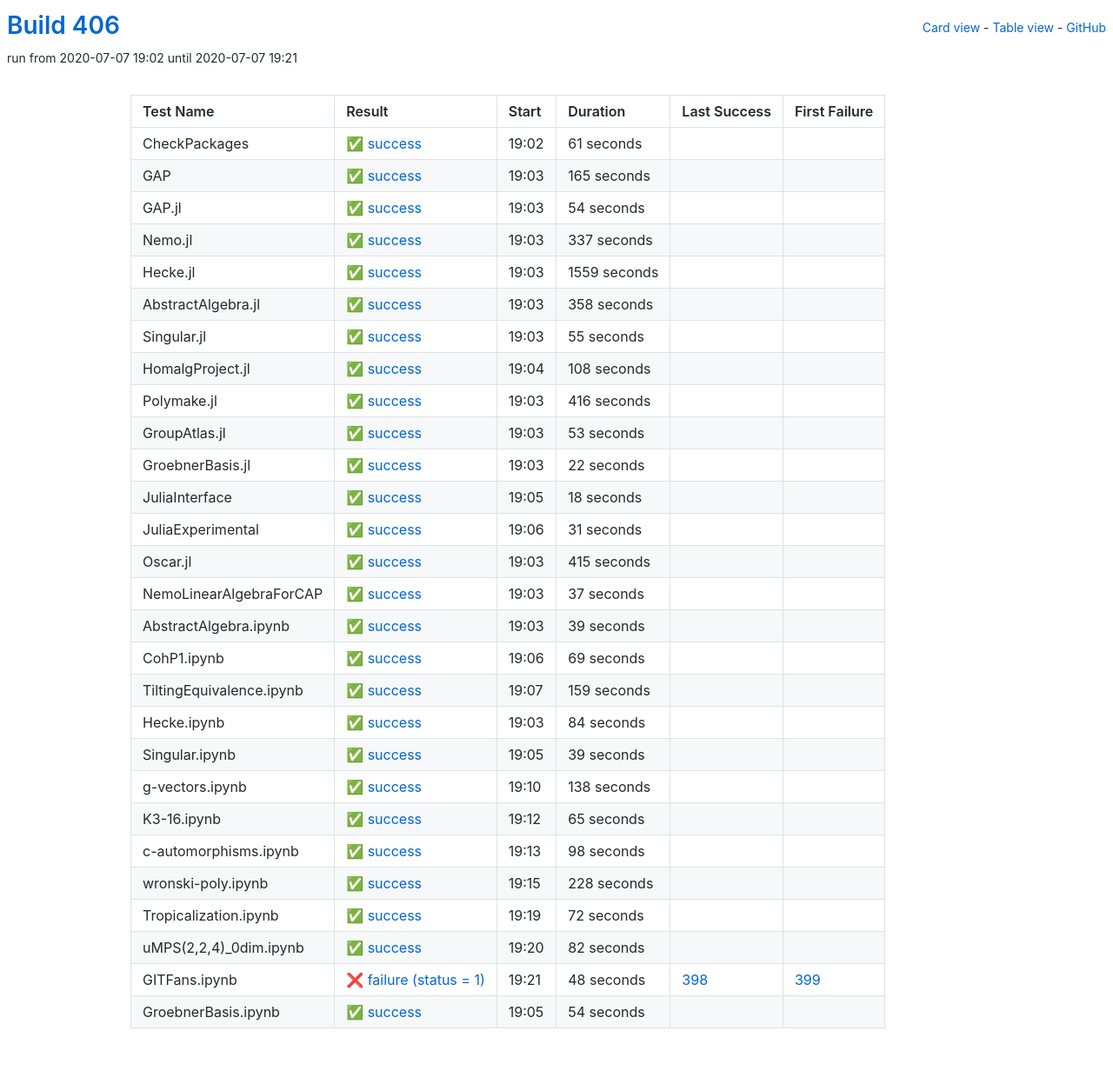
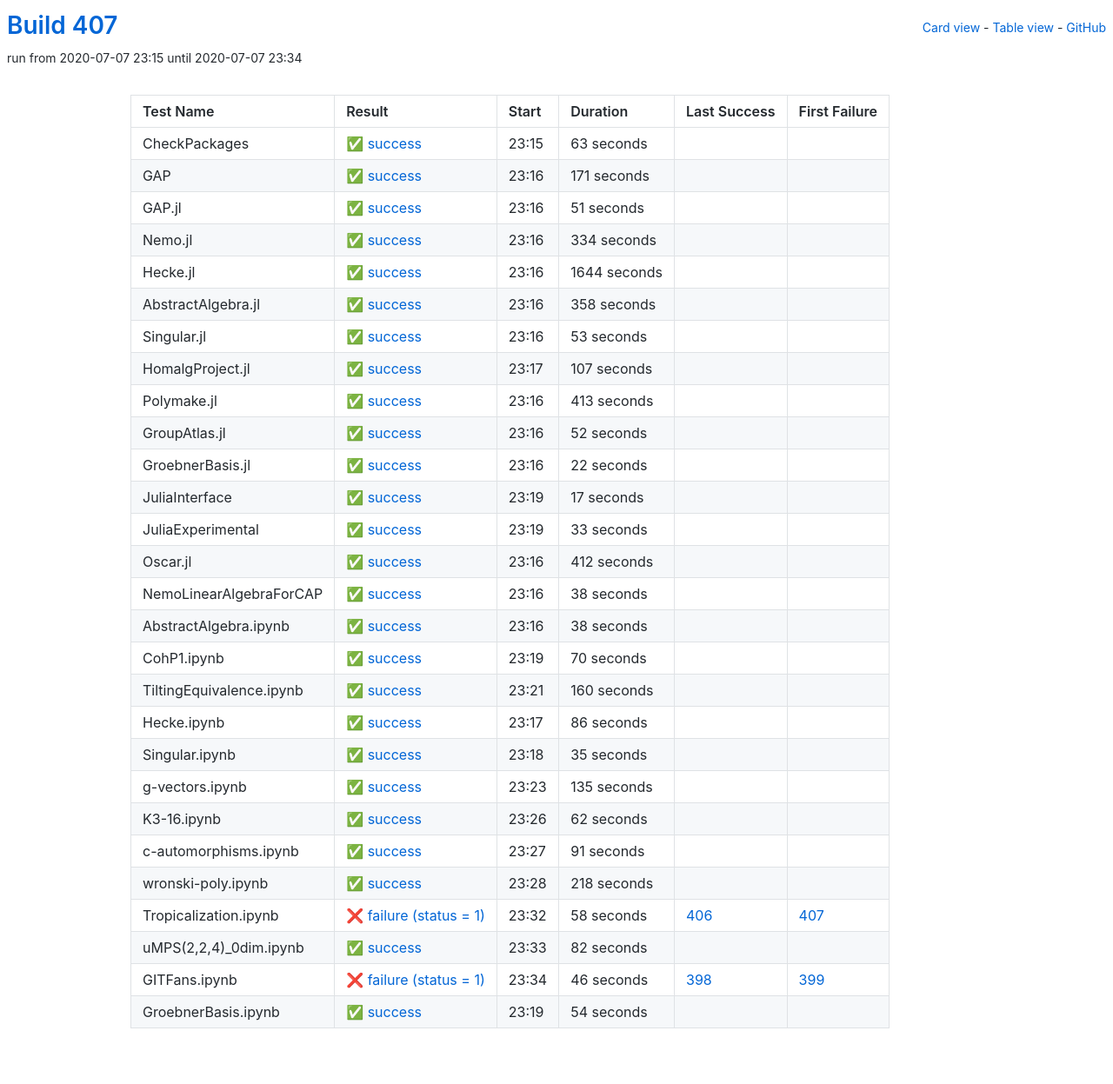
Before and after one commit to oscar-system/oscar-ci-status-stable, a Jekyll site: the page built from table.html, in a window 1280 px wide. Shown: the whole page at 87% size. Built offline with Jekyll 4.4.1, drawn with Linux system fonts in a browser that asks for light colours.

Commit message:
Build #407

```diff
--- a/_data/ci.yml
+++ b/_data/ci.yml
@@ -1,6 +1,6 @@
 ---
-build: 406
-build_url: https://oscarci.mathematik.uni-kl.de/job/oscar-stable/406/
+build: 407
+build_url: https://oscarci.mathematik.uni-kl.de/job/oscar-stable/407/
 job: oscar-stable
 organization: oscar-system
 repo: oscar-ci-status-stable
@@ -8,68 +8,68 @@ repourl: https://github.com/oscar-system/oscar-ci-status-stable
 tests:
 - name: CheckPackages
   id: checkpackages
-  log: https://oscarci.mathematik.uni-kl.de/job/oscar-stable/406/artifact/logs/build-406/CheckPackages.log
-  start: 2020-07-07 19:02
+  log: https://oscarci.mathematik.uni-kl.de/job/oscar-stable/407/artifact/logs/build-407/CheckPackages.log
+  start: 2020-07-07 23:15
   success: true
   exitcode: 0
   status: success
-  duration: 61
+  duration: 63
   last_success: false
   last_success_url:
   first_failure: false
   first_failure_url:
 - name: GAP
   id: gap
-  log: https://oscarci.mathematik.uni-kl.de/job/oscar-stable/406/artifact/logs/build-406/GAP.log
-  start: 2020-07-07 19:03
+  log: https://oscarci.mathematik.uni-kl.de/job/oscar-stable/407/artifact/logs/build-407/GAP.log
+  start: 2020-07-07 23:16
   success: true
   exitcode: 0
   status: success
-  duration: 165
+  duration: 171
   last_success: false
   last_success_url:
   first_failure: false
   first_failure_url:
 - name: GAP.jl
   id: gap-jl
-  log: https://oscarci.mathematik.uni-kl.de/job/oscar-stable/406/artifact/logs/build-406/GAP.jl.log
-  start: 2020-07-07 19:03
+  log: https://oscarci.mathematik.uni-kl.de/job/oscar-stable/407/artifact/logs/build-407/GAP.jl.log
+  start: 2020-07-07 23:16
   success: true
   exitcode: 0
   status: success
-  duration: 54
+  duration: 51
   last_success: false
   last_success_url:
   first_failure: false
   first_failure_url:
 - name: Nemo.jl
   id: nemo-jl
-  log: https://oscarci.mathematik.uni-kl.de/job/oscar-stable/406/artifact/logs/build-406/Nemo.jl.log
-  start: 2020-07-07 19:03
+  log: https://oscarci.mathematik.uni-kl.de/job/oscar-stable/407/artifact/logs/build-407/Nemo.jl.log
+  start: 2020-07-07 23:16
   success: true
   exitcode: 0
   status: success
-  duration: 337
+  duration: 334
   last_success: false
   last_success_url:
   first_failure: false
   first_failure_url:
 - name: Hecke.jl
   id: hecke-jl
-  log: https://oscarci.mathematik.uni-kl.de/job/oscar-stable/406/artifact/logs/build-406/Hecke.jl.log
-  start: 2020-07-07 19:03
+  log: https://oscarci.mathematik.uni-kl.de/job/oscar-stable/407/artifact/logs/build-407/Hecke.jl.log
+  start: 2020-07-07 23:16
   success: true
   exitcode: 0
   status: success
-  duration: 1559
+  duration: 1644
   last_success: false
   last_success_url:
   first_failure: false
   first_failure_url:
 - name: AbstractAlgebra.jl
   id: abstractalgebra-jl
-  log: https://oscarci.mathematik.uni-kl.de/job/oscar-stable/406/artifact/logs/build-406/AbstractAlgebra.jl.log
-  start: 2020-07-07 19:03
+  log: https://oscarci.mathematik.uni-kl.de/job/oscar-stable/407/artifact/logs/build-407/AbstractAlgebra.jl.log
+  start: 2020-07-07 23:16
   success: true
   exitcode: 0
   status: success
@@ -80,44 +80,8 @@ tests:
   first_failure_url:
 - name: Singular.jl
   id: singular-jl
-  log: https://oscarci.mathematik.uni-kl.de/job/oscar-stable/406/artifact/logs/build-406/Singular.jl.log
-  start: 2020-07-07 19:03
-  success: true
-  exitcode: 0
-  status: success
-  duration: 55
-  last_success: false
-  last_success_url:
-  first_failure: false
-  first_failure_url:
-- name: HomalgProject.jl
-  id: homalgproject-jl
-  log: https://oscarci.mathematik.uni-kl.de/job/oscar-stable/406/artifact/logs/build-406/HomalgProject.jl.log
-  start: 2020-07-07 19:04
-  success: true
-  exitcode: 0
-  status: success
-  duration: 108
-  last_success: false
-  last_success_url:
-  first_failure: false
-  first_failure_url:
-- name: Polymake.jl
-  id: polymake-jl
-  log: https://oscarci.mathematik.uni-kl.de/job/oscar-stable/406/artifact/logs/build-406/Polymake.jl.log
-  start: 2020-07-07 19:03
-  success: true
-  exitcode: 0
-  status: success
-  duration: 416
-  last_success: false
-  last_success_url:
-  first_failure: false
-  first_failure_url:
-- name: GroupAtlas.jl
-  id: groupatlas-jl
-  log: https://oscarci.mathematik.uni-kl.de/job/oscar-stable/406/artifact/logs/build-406/GroupAtlas.jl.log
-  start: 2020-07-07 19:03
+  log: https://oscarci.mathematik.uni-kl.de/job/oscar-stable/407/artifact/logs/build-407/Singular.jl.log
+  start: 2020-07-07 23:16
   success: true
   exitcode: 0
   status: success
@@ -126,10 +90,46 @@ tests:
   last_success_url:
   first_failure: false
   first_failure_url:
+- name: HomalgProject.jl
+  id: homalgproject-jl
+  log: https://oscarci.mathematik.uni-kl.de/job/oscar-stable/407/artifact/logs/build-407/HomalgProject.jl.log
+  start: 2020-07-07 23:17
+  success: true
+  exitcode: 0
+  status: success
+  duration: 107
+  last_success: false
+  last_success_url:
+  first_failure: false
+  first_failure_url:
+- name: Polymake.jl
+  id: polymake-jl
+  log: https://oscarci.mathematik.uni-kl.de/job/oscar-stable/407/artifact/logs/build-407/Polymake.jl.log
+  start: 2020-07-07 23:16
+  success: true
+  exitcode: 0
+  status: success
+  duration: 413
+  last_success: false
+  last_success_url:
+  first_failure: false
+  first_failure_url:
+- name: GroupAtlas.jl
+  id: groupatlas-jl
+  log: https://oscarci.mathematik.uni-kl.de/job/oscar-stable/407/artifact/logs/build-407/GroupAtlas.jl.log
+  start: 2020-07-07 23:16
+  success: true
+  exitcode: 0
+  status: success
+  duration: 52
+  last_success: false
+  last_success_url:
+  first_failure: false
+  first_failure_url:
 - name: GroebnerBasis.jl
   id: groebnerbasis-jl
-  log: https://oscarci.mathematik.uni-kl.de/job/oscar-stable/406/artifact/logs/build-406/GroebnerBasis.jl.log
-  start: 2020-07-07 19:03
+  log: https://oscarci.mathematik.uni-kl.de/job/oscar-stable/407/artifact/logs/build-407/GroebnerBasis.jl.log
+  start: 2020-07-07 23:16
   success: true
   exitcode: 0
   status: success
@@ -140,176 +140,176 @@ tests:
   first_failure_url:
 - name: JuliaInterface
   id: juliainterface
-  log: https://oscarci.mathematik.uni-kl.de/job/oscar-stable/406/artifact/logs/build-406/JuliaInterface.log
-  start: 2020-07-07 19:05
+  log: https://oscarci.mathematik.uni-kl.de/job/oscar-stable/407/artifact/logs/build-407/JuliaInterface.log
+  start: 2020-07-07 23:19
   success: true
   exitcode: 0
   status: success
-  duration: 18
+  duration: 17
   last_success: false
   last_success_url:
   first_failure: false
   first_failure_url:
 - name: JuliaExperimental
   id: juliaexperimental
-  log: https://oscarci.mathematik.uni-kl.de/job/oscar-stable/406/artifact/logs/build-406/JuliaExperimental.log
-  start: 2020-07-07 19:06
+  log: https://oscarci.mathematik.uni-kl.de/job/oscar-stable/407/artifact/logs/build-407/JuliaExperimental.log
+  start: 2020-07-07 23:19
   success: true
   exitcode: 0
   status: success
-  duration: 31
+  duration: 33
   last_success: false
   last_success_url:
   first_failure: false
   first_failure_url:
 - name: Oscar.jl
   id: oscar-jl
-  log: https://oscarci.mathematik.uni-kl.de/job/oscar-stable/406/artifact/logs/build-406/Oscar.jl.log
-  start: 2020-07-07 19:03
+  log: https://oscarci.mathematik.uni-kl.de/job/oscar-stable/407/artifact/logs/build-407/Oscar.jl.log
+  start: 2020-07-07 23:16
   success: true
   exitcode: 0
   status: success
-  duration: 415
+  duration: 412
   last_success: false
   last_success_url:
   first_failure: false
   first_failure_url:
 - name: NemoLinearAlgebraForCAP
   id: nemolinearalgebraforcap
-  log: https://oscarci.mathematik.uni-kl.de/job/oscar-stable/406/artifact/logs/build-406/NemoLinearAlgebraForCAP.log
-  start: 2020-07-07 19:03
+  log: https://oscarci.mathematik.uni-kl.de/job/oscar-stable/407/artifact/logs/build-407/NemoLinearAlgebraForCAP.log
+  start: 2020-07-07 23:16
   success: true
   exitcode: 0
   status: success
-  duration: 37
+  duration: 38
   last_success: false
   last_success_url:
   first_failure: false
   first_failure_url:
 - name: AbstractAlgebra.ipynb
   id: abstractalgebra-ipynb
-  log: https://oscarci.mathematik.uni-kl.de/job/oscar-stable/406/artifact/logs/build-406/AbstractAlgebra.ipynb.log
-  start: 2020-07-07 19:03
+  log: https://oscarci.mathematik.uni-kl.de/job/oscar-stable/407/artifact/logs/build-407/AbstractAlgebra.ipynb.log
+  start: 2020-07-07 23:16
   success: true
   exitcode: 0
   status: success
-  duration: 39
+  duration: 38
   last_success: false
   last_success_url:
   first_failure: false
   first_failure_url:
 - name: CohP1.ipynb
   id: cohp1-ipynb
-  log: https://oscarci.mathematik.uni-kl.de/job/oscar-stable/406/artifact/logs/build-406/CohP1.ipynb.log
-  start: 2020-07-07 19:06
+  log: https://oscarci.mathematik.uni-kl.de/job/oscar-stable/407/artifact/logs/build-407/CohP1.ipynb.log
+  start: 2020-07-07 23:19
   success: true
   exitcode: 0
   status: success
-  duration: 69
+  duration: 70
   last_success: false
   last_success_url:
   first_failure: false
   first_failure_url:
 - name: TiltingEquivalence.ipynb
   id: tiltingequivalence-ipynb
-  log: https://oscarci.mathematik.uni-kl.de/job/oscar-stable/406/artifact/logs/build-406/TiltingEquivalence.ipynb.log
-  start: 2020-07-07 19:07
+  log: https://oscarci.mathematik.uni-kl.de/job/oscar-stable/407/artifact/logs/build-407/TiltingEquivalence.ipynb.log
+  start: 2020-07-07 23:21
   success: true
   exitcode: 0
   status: success
-  duration: 159
+  duration: 160
   last_success: false
   last_success_url:
   first_failure: false
   first_failure_url:
 - name: Hecke.ipynb
   id: hecke-ipynb
-  log: https://oscarci.mathematik.uni-kl.de/job/oscar-stable/406/artifact/logs/build-406/Hecke.ipynb.log
-  start: 2020-07-07 19:03
+  log: https://oscarci.mathematik.uni-kl.de/job/oscar-stable/407/artifact/logs/build-407/Hecke.ipynb.log
+  start: 2020-07-07 23:17
   success: true
   exitcode: 0
   status: success
-  duration: 84
+  duration: 86
   last_success: false
   last_success_url:
   first_failure: false
   first_failure_url:
 - name: Singular.ipynb
   id: singular-ipynb
-  log: https://oscarci.mathematik.uni-kl.de/job/oscar-stable/406/artifact/logs/build-406/Singular.ipynb.log
-  start: 2020-07-07 19:05
+  log: https://oscarci.mathematik.uni-kl.de/job/oscar-stable/407/artifact/logs/build-407/Singular.ipynb.log
+  start: 2020-07-07 23:18
   success: true
   exitcode: 0
   status: success
-  duration: 39
+  duration: 35
   last_success: false
   last_success_url:
   first_failure: false
   first_failure_url:
 - name: g-vectors.ipynb
   id: g-vectors-ipynb
-  log: https://oscarci.mathematik.uni-kl.de/job/oscar-stable/406/artifact/logs/build-406/g-vectors.ipynb.log
-  start: 2020-07-07 19:10
+  log: https://oscarci.mathematik.uni-kl.de/job/oscar-stable/407/artifact/logs/build-407/g-vectors.ipynb.log
+  start: 2020-07-07 23:23
   success: true
   exitcode: 0
   status: success
-  duration: 138
+  duration: 135
   last_success: false
   last_success_url:
   first_failure: false
   first_failure_url:
 - name: K3-16.ipynb
   id: k3-16-ipynb
-  log: https://oscarci.mathematik.uni-kl.de/job/oscar-stable/406/artifact/logs/build-406/K3-16.ipynb.log
-  start: 2020-07-07 19:12
+  log: https://oscarci.mathematik.uni-kl.de/job/oscar-stable/407/artifact/logs/build-407/K3-16.ipynb.log
+  start: 2020-07-07 23:26
   success: true
   exitcode: 0
   status: success
-  duration: 65
+  duration: 62
   last_success: false
   last_success_url:
   first_failure: false
   first_failure_url:
 - name: c-automorphisms.ipynb
   id: c-automorphisms-ipynb
-  log: https://oscarci.mathematik.uni-kl.de/job/oscar-stable/406/artifact/logs/build-406/c-automorphisms.ipynb.log
-  start: 2020-07-07 19:13
+  log: https://oscarci.mathematik.uni-kl.de/job/oscar-stable/407/artifact/logs/build-407/c-automorphisms.ipynb.log
+  start: 2020-07-07 23:27
   success: true
   exitcode: 0
   status: success
-  duration: 98
+  duration: 91
   last_success: false
   last_success_url:
   first_failure: false
   first_failure_url:
 - name: wronski-poly.ipynb
   id: wronski-poly-ipynb
-  log: https://oscarci.mathematik.uni-kl.de/job/oscar-stable/406/artifact/logs/build-406/wronski-poly.ipynb.log
-  start: 2020-07-07 19:15
+  log: https://oscarci.mathematik.uni-kl.de/job/oscar-stable/407/artifact/logs/build-407/wronski-poly.ipynb.log
+  start: 2020-07-07 23:28
   success: true
   exitcode: 0
   status: success
-  duration: 228
+  duration: 218
   last_success: false
   last_success_url:
   first_failure: false
   first_failure_url:
 - name: Tropicalization.ipynb
   id: tropicalization-ipynb
-  log: https://oscarci.mathematik.uni-kl.de/job/oscar-stable/406/artifact/logs/build-406/Tropicalization.ipynb.log
-  start: 2020-07-07 19:19
-  success: true
-  exitcode: 0
-  status: success
-  duration: 72
-  last_success: false
-  last_success_url:
-  first_failure: false
-  first_failure_url:
+  log: https://oscarci.mathematik.uni-kl.de/job/oscar-stable/407/artifact/logs/build-407/Tropicalization.ipynb.log
+  start: 2020-07-07 23:32
+  success: false
+  exitcode: 1
+  status: failure
+  duration: 58
+  last_success: 406
+  last_success_url: https://oscarci.mathematik.uni-kl.de/job/oscar-stable/406/
+  first_failure: 407
+  first_failure_url: https://oscarci.mathematik.uni-kl.de/job/oscar-stable/407/
 - name: uMPS(2,2,4)_0dim.ipynb
   id: umps-2-2-4-0dim-ipynb
-  log: https://oscarci.mathematik.uni-kl.de/job/oscar-stable/406/artifact/logs/build-406/uMPS-2-2-4-_0dim.ipynb.log
-  start: 2020-07-07 19:20
+  log: https://oscarci.mathematik.uni-kl.de/job/oscar-stable/407/artifact/logs/build-407/uMPS-2-2-4-_0dim.ipynb.log
+  start: 2020-07-07 23:33
   success: true
   exitcode: 0
   status: success
@@ -320,20 +320,20 @@ tests:
   first_failure_url:
 - name: GITFans.ipynb
   id: gitfans-ipynb
-  log: https://oscarci.mathematik.uni-kl.de/job/oscar-stable/406/artifact/logs/build-406/GITFans.ipynb.log
-  start: 2020-07-07 19:21
+  log: https://oscarci.mathematik.uni-kl.de/job/oscar-stable/407/artifact/logs/build-407/GITFans.ipynb.log
+  start: 2020-07-07 23:34
   success: false
   exitcode: 1
   status: failure
-  duration: 48
+  duration: 46
   last_success: 398
   last_success_url: https://oscarci.mathematik.uni-kl.de/job/oscar-stable/398/
   first_failure: 399
   first_failure_url: https://oscarci.mathematik.uni-kl.de/job/oscar-stable/399/
 - name: GroebnerBasis.ipynb
   id: groebnerbasis-ipynb
-  log: https://oscarci.mathematik.uni-kl.de/job/oscar-stable/406/artifact/logs/build-406/GroebnerBasis.ipynb.log
-  start: 2020-07-07 19:05
+  log: https://oscarci.mathematik.uni-kl.de/job/oscar-stable/407/artifact/logs/build-407/GroebnerBasis.ipynb.log
+  start: 2020-07-07 23:19
   success: true
   exitcode: 0
   status: success
```
Also changed, not shown: README.md.
